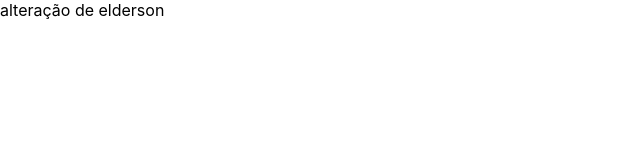
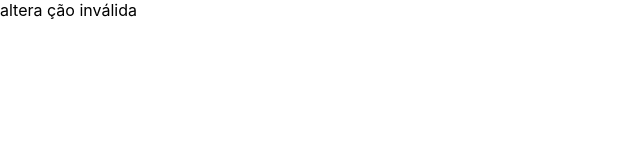
Before and after one commit to cxrreia/salvemundao, a Next.js app: page / in a window 1280 px wide. Shown: the top 160 px of the page, without its empty margins (0-640 px from the left). Built offline with nearby package versions, Linux system fonts and the light colour scheme.

Commit message:
commit aleatorio

```diff
--- a/src/pages/index.js
+++ b/src/pages/index.js
@@ -3,5 +3,5 @@ import Image from 'next/image'
 import styles from '../styles/Home.module.css'
 
 export default function Home() {
-  return <div>alteração de elderson</div>
+  return <div>altera ção inválida</div>
 }
```
